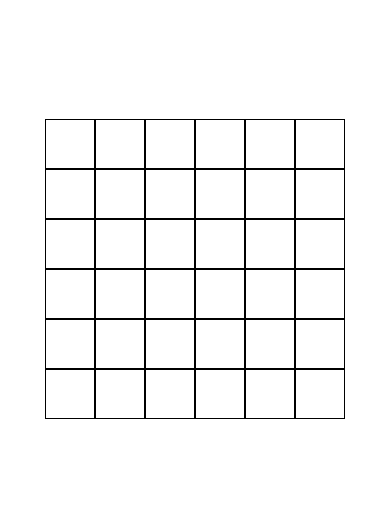
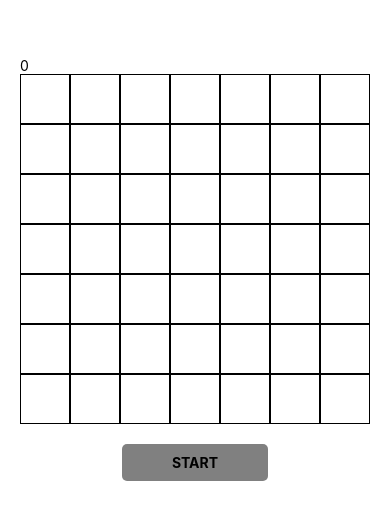
Before and after one commit to franmaa22/Conway-s-Game-of-Life, a React Native app in the folder gameOfLife/: screen / in a window 390 px wide. Shown: the part 153-672 px from the top of the page. Built offline with nearby package versions, Linux system fonts and the light colour scheme.

Commit message:
Stop/Start button and interval

```diff
--- a/gameOfLife/App.js
+++ b/gameOfLife/App.js
@@ -1,13 +1,19 @@
 import { StatusBar } from 'expo-status-bar';
-import { StyleSheet, Text, View } from 'react-native';
-import Celula from './components/Celula';
+import { StyleSheet, Text, TouchableOpacity, View } from 'react-native';
+import { useState } from 'react';
 import Grilla from './components/Grilla';
 
 export default function App() {
+
+  const [jugar, setJugar] = useState(false);
+
   return (
     <View style={styles.container}>
 
-      <Grilla/>
+      <Grilla jugar={jugar}/>
+      <TouchableOpacity onPress={()=> {setJugar(!jugar)}} style={styles.button}>
+        <Text style={styles.textButton}>{jugar ? "STOP" : "START"}</Text>
+      </TouchableOpacity>
 
       <StatusBar style="auto" />
     </View>
@@ -21,4 +27,14 @@ const styles = StyleSheet.create({
     alignItems: 'center',
     justifyContent: 'center',
   },
+  button : {
+    backgroundColor:"grey",
+    paddingHorizontal:50,
+    paddingVertical:10,
+    marginTop: 20,
+    borderRadius: 5,
+  },
+  textButton: {
+    fontWeight: "bold"
+  }
 });
--- a/gameOfLife/components/Grilla.jsx
+++ b/gameOfLife/components/Grilla.jsx
@@ -1,15 +1,33 @@
-import { useState } from "react";
-import { StyleSheet, View } from "react-native";
+import { useEffect, useState } from "react";
+import { StyleSheet, Text, View } from "react-native";
 import Celula from "./Celula";
 
-export default function Grilla(){
+export default function Grilla({jugar}){
 
-    const n = 6;
+    const [iteracion, setIteracion] = useState(0);
+    const n = 7;
     const matriz = Array.from({ length: n }, () => Array(n).fill(0));
+
+    function reglasDelJuego(){
+        const anterior = matriz;
+
+    }
+
+
+    useEffect(() => {
+        console.log(matriz);
+        if (jugar) {
+          const intervalo = setInterval(() => {
+            setIteracion(prev => prev + 1);
+          }, 1000);
+          return () => clearInterval(intervalo);
+        }
+      }, [jugar]);
 
 
     return (
         <View style={styles.container}>
+            <Text>{iteracion}</Text>
 
             {
                 matriz.map((fila,i) => (
```
Also changed, not shown: 1 other file (tests, documents, lock files or other folders).
